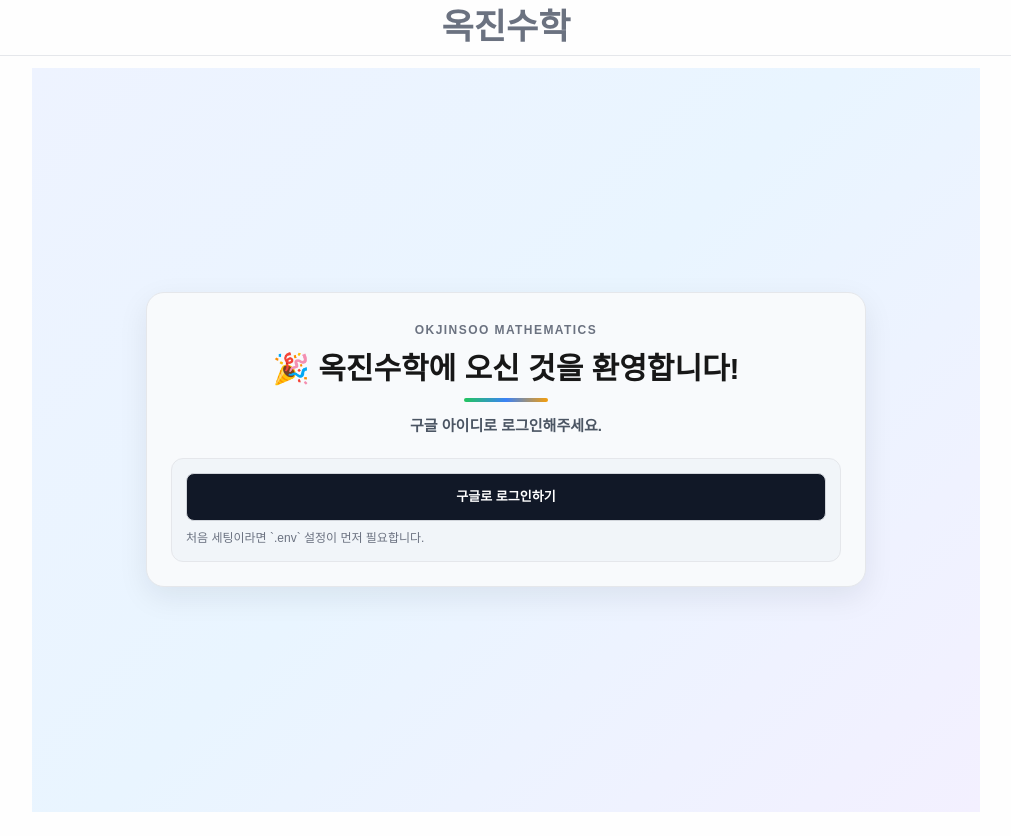
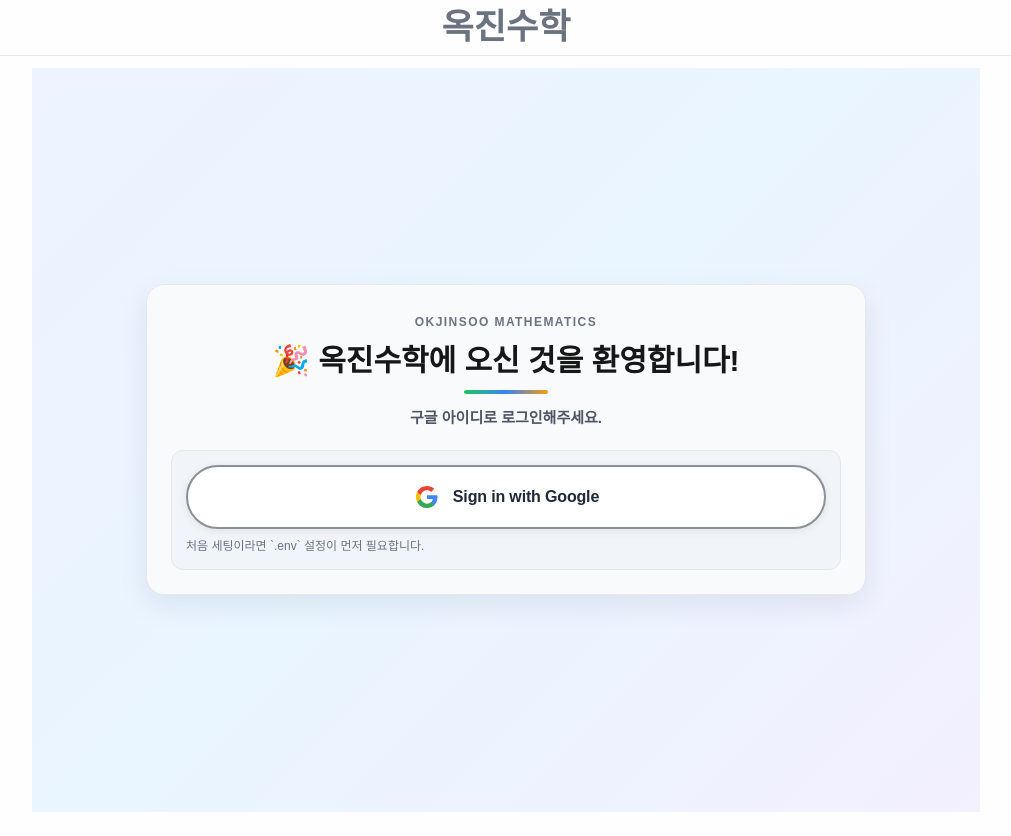
Before and after one commit to okjinsoo/okjinsoowebapp, a Next.js app: page / in a window 1280 px wide. Shown: the whole page, without its empty margins (134-1145 px from the left). Built offline with nearby package versions, Linux system fonts and the light colour scheme; no server answers.

Commit message:
Style Google sign-in button for light and dark modes

```diff
--- a/app/globals.css
+++ b/app/globals.css
@@ -16,6 +16,11 @@
   --home-hero-bg: linear-gradient(135deg, #eef3ff 0%, #e9f5ff 48%, #f3f0ff 100%);
   --home-card-bg: #f8fafc;
   --home-card-sub-bg: #f1f5f9;
+  --google-signin-bg: #ffffff;
+  --google-signin-border: #8b9098;
+  --google-signin-text: #1f2937;
+  --google-signin-hover-bg: #f8fafc;
+  --google-signin-shadow: 0 2px 8px rgba(15, 23, 42, 0.08);
 }
 
 @theme inline {
@@ -42,6 +47,11 @@
     --home-hero-bg: linear-gradient(135deg, #0b1220 0%, #111a2c 48%, #1a1730 100%);
     --home-card-bg: #0f172a;
     --home-card-sub-bg: #111827;
+    --google-signin-bg: #0a0a0a;
+    --google-signin-border: #6b7280;
+    --google-signin-text: #f8fafc;
+    --google-signin-hover-bg: #111827;
+    --google-signin-shadow: 0 3px 10px rgba(2, 6, 23, 0.45);
   }
 }
 
@@ -226,6 +236,48 @@ button {
   background: #374151 !important;
 }
 
+.google-signin-btn {
+  width: 100%;
+  min-height: 64px;
+  border-radius: 999px !important;
+  border: 2px solid var(--google-signin-border) !important;
+  background: var(--google-signin-bg) !important;
+  color: var(--google-signin-text) !important;
+  padding: 0 20px !important;
+  display: flex !important;
+  align-items: center;
+  justify-content: center;
+  gap: 12px;
+  font-size: 16px !important;
+  font-weight: 800 !important;
+  letter-spacing: -0.01em;
+  box-shadow: var(--google-signin-shadow);
+  transition: background-color 140ms ease, transform 140ms ease, box-shadow 140ms ease;
+}
+
+.google-signin-btn:hover:not(:disabled) {
+  background: var(--google-signin-hover-bg) !important;
+  transform: translateY(-1px);
+}
+
+.google-signin-btn:active:not(:disabled) {
+  transform: translateY(0);
+}
+
+.google-signin-btn:disabled {
+  opacity: 0.72;
+  cursor: not-allowed;
+}
+
+.google-signin-icon {
+  width: 28px;
+  height: 28px;
+  display: inline-flex;
+  align-items: center;
+  justify-content: center;
+  flex: 0 0 auto;
+}
+
 .btn-square {
   width: 28px;
   height: 28px;
--- a/app/page.tsx
+++ b/app/page.tsx
@@ -168,20 +168,14 @@ export default function HomePage() {
             <>
               <button
                 type="button"
+                className="google-signin-btn"
                 onClick={onClickGoogleLogin}
                 disabled={busy}
-                style={{
-                  width: "100%",
-                  height: 48,
-                  borderRadius: 10,
-                  border: "1px solid #111827",
-                  background: "#111827",
-                  color: "#fff",
-                  fontWeight: 800,
-                  cursor: "pointer",
-                }}
               >
-                {busy ? "구글 로그인 화면으로 이동 중..." : "구글로 로그인하기"}
+                <span className="google-signin-icon" aria-hidden="true">
+                  <GoogleMark />
+                </span>
+                <span>{busy ? "Google 로그인으로 이동 중..." : "Sign in with Google"}</span>
               </button>
               <div style={{ marginTop: 8, fontSize: 12, color: "var(--text-muted)" }}>
                 처음 세팅이라면 `.env` 설정이 먼저 필요합니다.
@@ -313,3 +307,26 @@ export default function HomePage() {
     </main>
   );
 }
+
+function GoogleMark() {
+  return (
+    <svg viewBox="0 0 24 24" width="22" height="22" role="img" aria-label="Google logo">
+      <path
+        fill="#4285F4"
+        d="M23.49 12.27c0-.79-.07-1.55-.2-2.27H12v4.3h6.44a5.5 5.5 0 0 1-2.38 3.61v3h3.85c2.25-2.07 3.58-5.12 3.58-8.64z"
+      />
+      <path
+        fill="#34A853"
+        d="M12 24c3.24 0 5.96-1.07 7.94-2.89l-3.85-3c-1.07.72-2.44 1.15-4.09 1.15-3.15 0-5.82-2.13-6.77-4.99H1.26v3.13A12 12 0 0 0 12 24z"
+      />
+      <path
+        fill="#FBBC05"
+        d="M5.23 14.27a7.2 7.2 0 0 1 0-4.54V6.6H1.26a12 12 0 0 0 0 10.8l3.97-3.13z"
+      />
+      <path
+        fill="#EA4335"
+        d="M12 4.74c1.76 0 3.34.61 4.58 1.8l3.43-3.43C17.95 1.2 15.24 0 12 0A12 12 0 0 0 1.26 6.6l3.97 3.13c.95-2.86 3.62-4.99 6.77-4.99z"
+      />
+    </svg>
+  );
+}
```
